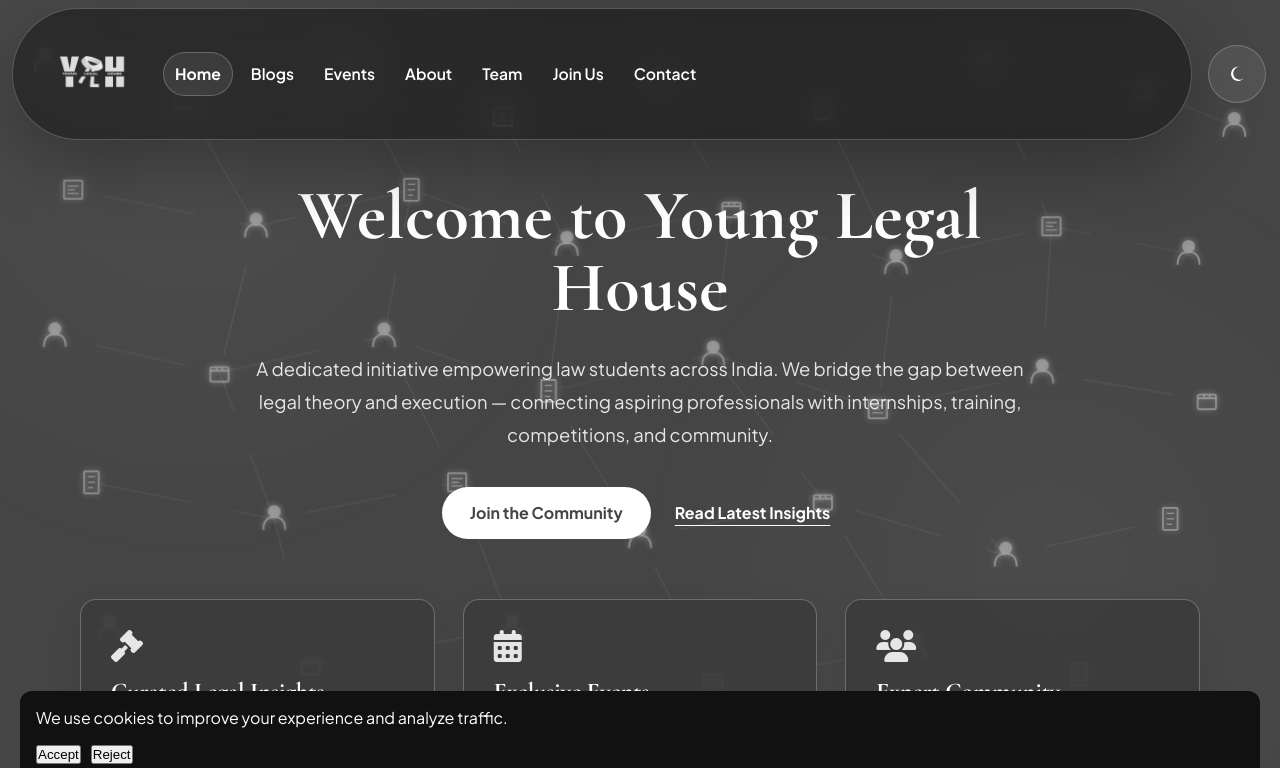
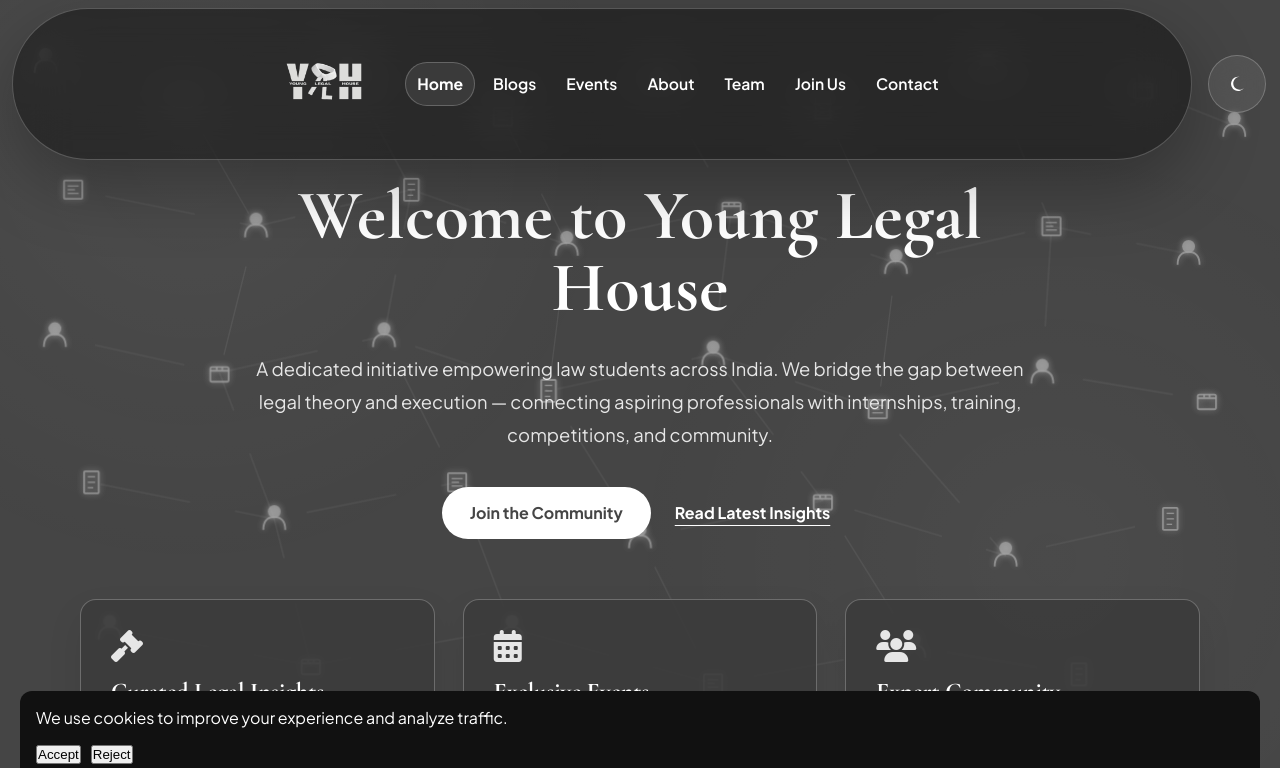
Before and after one commit to TejTalin/young-legal-house, a Next.js app: page / in a window 1280 px wide. Shown: the top 768 px of the page. Built offline with nearby package versions, Linux system fonts and the light colour scheme.

Commit message:
Update logo size and adjust sticky island styles

```diff
--- a/app/globals.css
+++ b/app/globals.css
@@ -127,8 +127,8 @@ img { max-width: 100%; display: block; }
 }
 
 .sticky-logo img {
-  width: 122px;   /* visibly bigger */
-  height: 122px;
+  width: 142px;   /* visibly bigger */
+  height: 142px;
   object-fit: contain;
 }
 
@@ -138,17 +138,17 @@ body.light-mode .footer-logo {
 }
 
 .sticky-island {
-  min-height: 68px;
+  min-height: 38px;
   padding: 4px 18px; /* slight top/bottom breathing space */
   border: 1px solid var(--glass-border);
-  border-radius: 999px;
+  border-radius: 888px;
   background: rgba(0,0,0,0.42);
   box-shadow: var(--shadow);
   backdrop-filter: blur(26px);
   display: flex;
   align-items: center;
   gap: 10px;
-  justify-content: flex-start; /* logo + links in one line */
+  justify-content: center; /* logo + links in one line */
   pointer-events: auto;
   overflow: hidden;
 }
```
